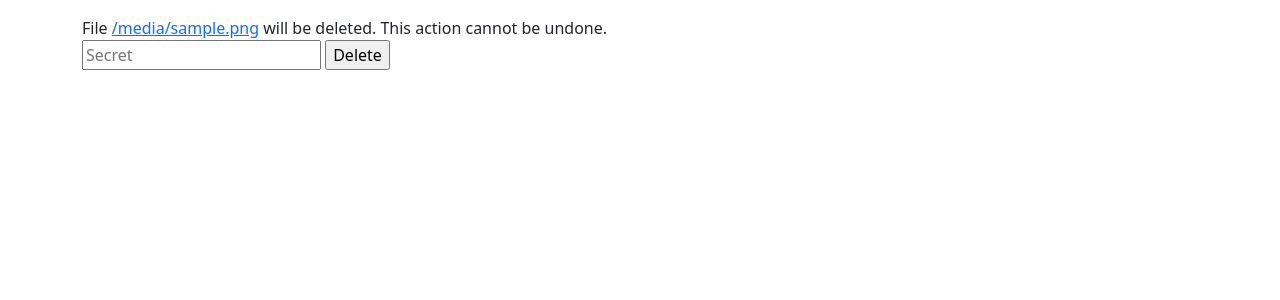
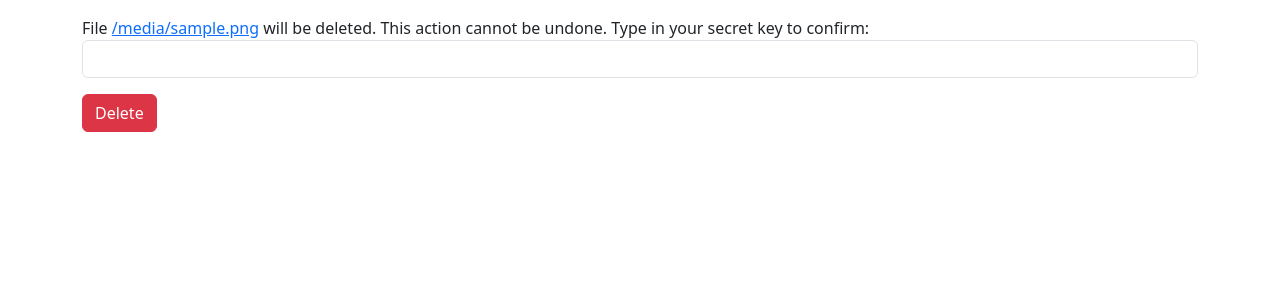
Before and after one commit to jwty/pfu, a Flask app: template pfu/templates/delete.html in a window 1280 px wide. Shown: the part 56-356 px from the top of the page. Run offline with Flask 2, Linux system fonts and the light colour scheme; the template is opened without the code that fills it: most values are stand-ins (such as "Sample title", 1, 10 or a date in 2020); parts of the project's set-up code (start-up, migrations or seed data) failed here and were passed over; some libraries are stand-ins or nearby versions.

Commit message:
2022 rewrite (part 2026) - committing remaining changes I didn't bother to previously * update and annotate example docker-compose.yml * replace favicon with its svg version * update html templates * General system stability improvements to enhance the user's experience.

```diff
--- a/pfu/routes.py
+++ b/pfu/routes.py
@@ -80,7 +80,7 @@ def delete_file(filename):
                 return generate_response(json_requested, 'error', {'message': 'couldnt delete file - {}'.format(e)}), 500
             return generate_response(json_requested, 'success', {'message': 'file deleted'})
         else:
-            return render_template('delete.html', filename=filename)
+            return render_template('delete.html', prefix=app.config['FILE_URL_PREFIX'], filename=filename)
     else:
         return generate_response(json_requested, 'error', {'message': 'no such file in db'}), 500
 
--- a/pfu/templates/base.html
+++ b/pfu/templates/base.html
@@ -6,7 +6,7 @@
 	{% block head %}
 	<meta charset="UTF-8">
 	<meta name="viewport" content="width=device-width, initial-scale=1, shrink-to-fit=no">
-	<link rel="shortcut icon" href="{{ url_for('static', filename='favicon.ico') }}">
+	<link rel="shortcut icon" href="{{ url_for('static', filename='favicon.svg') }}">
 	<title>{% block title%}{% endblock %} - pfu web interface</title>
 	{{ bootstrap.load_css() }}
 	{% block styles %}
--- a/pfu/templates/delete.html
+++ b/pfu/templates/delete.html
@@ -1,12 +1,12 @@
 {% extends "base.html" %}
 {% block title %}Delete {{ filename }}{% endblock %}
 {% block content %}
-<!-- TODO: Touch up this form as well -->
-<form action="/delete/{{ filename }}" method="post" enctype="multipart/form-data" class="pure-form">
-File <a href="{{ url_root }}/{{ filename }}">{{ filename }}</a> will be deleted. This action cannot be undone.<br>
-<div class="pad">
-<input type="password" name="secret" placeholder="Secret" required>
-<input type="submit" value="Delete" class="pure-button pure-button-primary">
+<!-- TODO: Enable details URL when ready -->
+<form action="/delete/{{ filename }}" method="post" enctype="multipart/form-data">
+File <a href="{{ url_root }}/{{ prefix }}{{ filename }}">{{ filename }}</a><!--  <a href="{{ url_root }}/details/{{ filename }}">(details)</a> --> will be deleted. This action cannot be undone. Type in your secret key to confirm:<br>
+<div class="mb-3">
+<input class="form-control" type="password" id="secret" name="secret" required>
 </div>
+<button class="btn btn-danger" type="submit">Delete</button>
 </form>
 {% endblock %}
--- a/pfu/templates/generic_response.html
+++ b/pfu/templates/generic_response.html
@@ -1,8 +1,9 @@
 {% extends "base.html" %}
 {% block title %}{{ status|capitalize }}{% endblock %}
 {% block content %}
-<!-- TODO: This is ugly and awkward -->
-<h1>{{ status }}</h1>
+<!-- TODO: Replace with flash messages maybe -->
+<p>Operation completed with following status: <p class="font-monospace">{{ status }}</p></p>
+<p>And returned following data:</p>
 <ul class="align">
 {% for key, value in data.items() %}
 <li><b>{{ key }}</b> <span class="break">{{ value|urlize }}</span></li>
```
Also changed, not shown: docker-compose.yml (+11 -4 lines), pfu/templates/index.html (+4 -4 lines), requirements.txt (+5 -6 lines), pfu/static/favicon.ico (deleted), pfu/static/favicon.svg (added), 1 other file.
